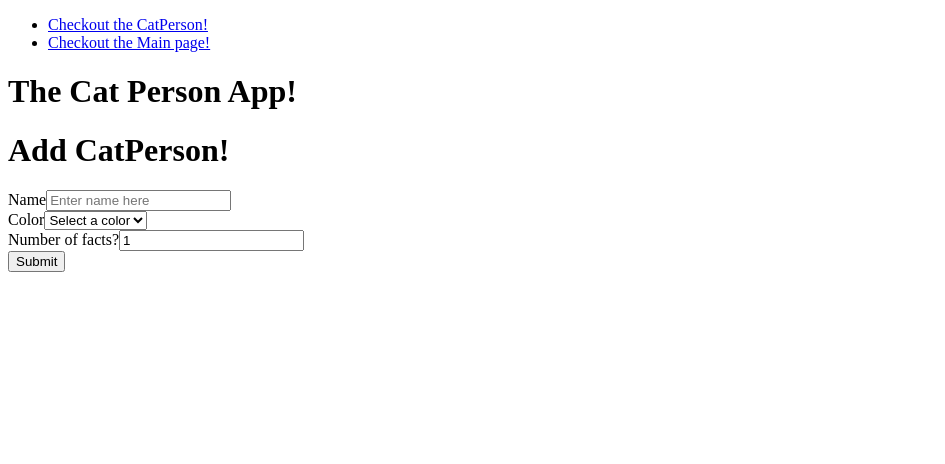
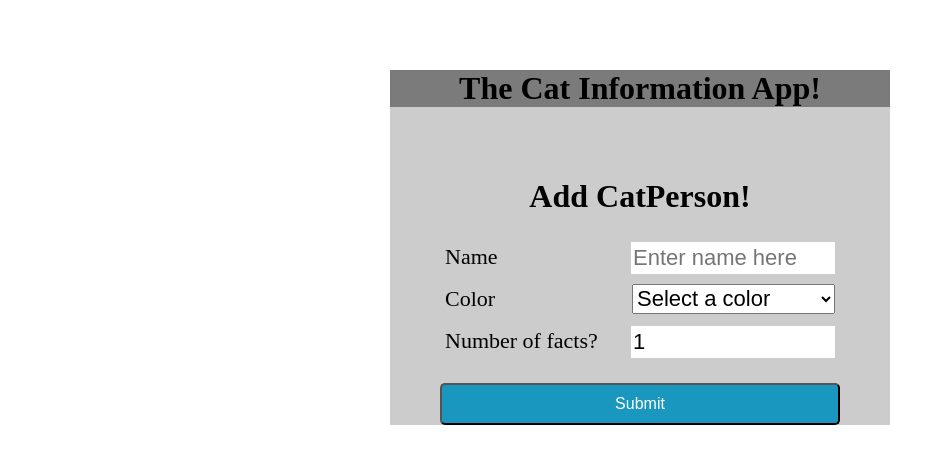
Before and after one commit to JoachimEkstrom/CatInfo, a Next.js app: page / in a window 1280 px wide. Shown: the top 464 px of the page, without its empty margins (0-945 px from the left). Built offline with nearby package versions, Linux system fonts and the light colour scheme.

Commit message:
Added alot of needed functions + started with CSS styling

```diff
--- a/components/GetCatInfo.js
+++ b/components/GetCatInfo.js
@@ -1,4 +1,4 @@
-import React, { Component, useEffect, useState } from 'react'
+import { useEffect, useState } from 'react'
 import { observer } from 'mobx-react'
 
 
@@ -11,7 +11,6 @@ const GetCatInfo = (props) => {
         fetch(`https://cat-fact.herokuapp.com/facts/random?animal_type=cat&amount=${props.number}`)
             .then((response) => response.json())
             .then((result) => {
-                console.log(result.length)
 
                 if (result.length == undefined){
 
--- a/components/ListCatPersons.js
+++ b/components/ListCatPersons.js
@@ -1,22 +1,46 @@
-import React, { Component, useEffect, useState } from 'react'
 import { observer } from 'mobx-react'
 import DataStorage from '../store.js'
 import Link from 'next/link'
+import styled from 'styled-components'
+
+
+const StyleDiv = styled.div`
+    div a {
+        margin: 10px;
+        font-size: 30px;
+        display: flex;
+        justify-content: center;
+        width: 500px;
+        height: 30px;
+        padding-bottom: 10px;
+    }
+    label {
+        display: block;
+        font-size: 22px;
+        text-align: center;
+    }
+
+`
 
 
 const ListCatPersons = () => {
 
     return (
         <div>
+            <StyleDiv>
+            {DataStorage.catPersons.length > 0 && <label>Click on catPerson below to checkout facts!</label>}
             {DataStorage.catPersons.map((Persons, index) => (
 
                 <div key={index}>
                     <Link href='/[CatPerson]' as={`/${Persons.id}`}>
-                        <a>{Persons.name}</a>
+                        <a onClick={() => {
+                            DataStorage.selectedCatPerson = `${Persons.id}`
+                         }}>{Persons.name}</a>
                     </Link>
                 </div>
                 )
             )}
+            </StyleDiv>
         </div>
     )
 
--- a/components/Navbar.js
+++ /dev/null
@@ -1,14 +0,0 @@
-import Link from 'next/link'
-
-const Navbar = () => (
-
-    <div>
-        <ul>
-        <li><Link href="/CatPerson"><a>Checkout the CatPerson!</a></Link></li>
-        <li><Link href="/"><a>Checkout the Main page!</a></Link></li>
-        </ul>
-    </div>
-
-)
-
-export default Navbar
--- a/components/TheForm.js
+++ b/components/TheForm.js
@@ -1,32 +1,69 @@
-import React, { Component, useEffect, useState } from 'react'
 import { observer } from 'mobx-react'
+import styled from 'styled-components'
 import DataStorage from '../store.js'
 import {Formik, useField, Form} from 'formik'
 import * as Yup from 'yup'
 
 
+const StyleForm = styled.form`
+  form {
+      display: flex;
+      flex-direction: column;
+      width: 400px;
+      margin: 50px auto;
+      h1 {
+        text-align: center;
+      }
+
+      div {
+        width: 400px;
+        position: relative;
+      }
+      div label {
+        padding-top: 2px;
+        display:inline-block;
+        font-size: 22px;
+        height: 30px;
+        width: 160px;
+        margin: 5px;
+      }
+      div input{
+        float:right;
+        font-size: 22px;
+        width: 200px;
+        border: 6px;
+        height: 30px;
+        margin: 5px;
+
+      }
+      div select {
+        float:right;
+        font-size: 22px;
+        width: 203px;
+        height: 30px;
+        margin: 5px;
+      }
+      .error {
+        color: red;
+        font-size: 12px;
+      }
+  }
+  button {
+    background: #1997BF;
+    padding: 10px;
+    color: white;
+    margin-top: 20px;
+    border-radius: 5px;
+    font-size: 16px;
+  }
+  button:hover {
+    background: #FF97BF;
+  }
+`
+
+
+
 const TheForm = () => {
-
-    // const formik = useFormik({
-    //   initialValues: {
-    //     name: '',
-    //     color: '',
-    //     numberOfFacts: 1,
-    //   },
-    //   onSubmit: values => {
-    //     alert(JSON.stringify(values, null, 2));
-    //     let newCatPerson = {}
-
-    //     newCatPerson.name = values.name
-    //     newCatPerson.color = values.color
-    //     newCatPerson.number = values.numberOfFacts
-    //     newCatPerson.id = DataStorage.catPersonId
-
-    //     DataStorage.catPersons.push(newCatPerson)
-    //     DataStorage.catPersonId = DataStorage.catPersonId + 1
-    //     formik.resetForm()
-    //   },
-    // })
 
   const NameInput = ({ label, ...props}) => {
     const [field, meta] = useField(props)
@@ -48,7 +85,7 @@ const TheForm = () => {
     return (
       <div>
         <label htmlFor= {props.id || props.color}>{label}</label>
-          <select {...field}{...props}></select>
+        <select className="select-input"{...field}{...props}></select>
         {meta.touched && meta.error ? (
           <div className="error">{meta.error}</div>
         ) : null }
@@ -106,7 +143,6 @@ const TheForm = () => {
 
           DataStorage.catPersons.push(newCatPerson)
           DataStorage.catPersonId = DataStorage.catPersonId + 1
-            console.log(newCatPerson)
           resetForm()
           setSubmitting(false)
 
@@ -115,6 +151,7 @@ const TheForm = () => {
     }
     >
       {props => (
+        <StyleForm>
           <Form>
             <h1>Add CatPerson!</h1>
             <NameInput label="Name" name="name" type="text" placeholder="Enter name here"/>
@@ -129,42 +166,10 @@ const TheForm = () => {
             <NumberInput label="Number of facts?" name="numberOfFacts" type="number"/>
             <button type="submit">{props.isSubmitting ? 'Saving...' : 'Submit'} </button>
           </Form>
+        </StyleForm>
       )}
     </Formik>
 
-      // <form onSubmit={formik.handleSubmit}>
-      //     <section>
-      //       <label htmlFor="name">Name </label>
-      //       <input
-      //       id="name"
-      //       name="name"
-      //       type="text"
-      //       onChange={formik.handleChange}
-      //       value={formik.values.name}
-      //       />
-      //       <br></br>
-      //       <br></br>
-      //       <label htmlFor="color">Choose a color </label>
-      //       <input
-      //       id="color"
-      //       name="color"
-      //       type="text"
-      //       onChange={formik.handleChange}
-      //       value={formik.values.color}
-      //       />
-      //       <br></br>
-      //       <br></br>
-      //       <label htmlFor="numberOfFacts">How many facts do you want? </label>
-      //       <input
-      //       id="numberOfFacts"
-      //       name="numberOfFacts"
-      //       type="number"
-      //       onChange={formik.handleChange}
-      //       value={formik.values.numberOfFacts}
-      //       />
-      //       <button type="submit">Submit</button>
-      //     </section>
-      // </form>
   )
 }
 export default observer(TheForm)
--- a/pages/index.js
+++ b/pages/index.js
@@ -1,51 +1,54 @@
-import React, { Component } from 'react'
+import { useEffect } from 'react'
 import Head from 'next/head'
-import Navbar from '../components/Navbar'
-import GetCatInfo from '../components/GetCatInfo'
+import styled from 'styled-components'
 import { observer } from 'mobx-react'
-import DataStorage from '../store'
+import DataStorage from '../store.js'
 import TheForm from '../components/TheForm'
 import ListCatPersons from '../components/ListCatPersons'
 
 
-class Index extends Component {
+const Body = styled.body`
+  background-color: rgba(0, 0, 0, 0.2);
+  margin: 70px auto;
+  width: 500px;
+  height: auto;
+`
 
-    constructor(props) {
-        super(props)
-
-        this.state = {
-            name: ''
-        }
-    }
-
-    addCatPerson() {
+const TitleText = styled.h1`
+  text-align: center;
+  background-color: rgba(0, 0, 0, 0.4);
+  margin: 50px auto;
+  width: 500px;
+  height: auto;
+`
 
 
-        let value = this.state.name
-        DataStorage.catPersons.push(value);
-        this.setState({name: ''})
+const Index = () => {
 
-    }
+    useEffect(() => {
+        DataStorage.selectedCatPerson = 0
+    },[])
 
 
-    render() {
+    return (
 
-        return (
+        <div>
+            <Body>
 
-            <div>
                 <Head>
                     <title>The Cat Person App!</title>
                 </Head>
-                <Navbar></Navbar>
-                <h1>The Cat Person App!</h1>
+
+                <TitleText>The Cat Information App!</TitleText>
 
                 <TheForm></TheForm>
                 <ListCatPersons></ListCatPersons>
 
-            </div>
-        )
+            </Body>
 
-    }
+        </div>
+    )
+
 
 }
 
--- a/store.js
+++ b/store.js
@@ -6,9 +6,7 @@ class DataStorage {
     constructor() {
         extendObservable(this, {
             catPersonId: 0,
-            catPersonName: '',
-            catPersonColor: '',
-            catPersonNumber: 0,
+            selectedCatPerson: 0,
             catPersons: [],
         })
     }
```
Also changed, not shown: pages/[CatPerson].js (+2 -5 lines). Lines whose indentation alone changed are shown as unchanged.
